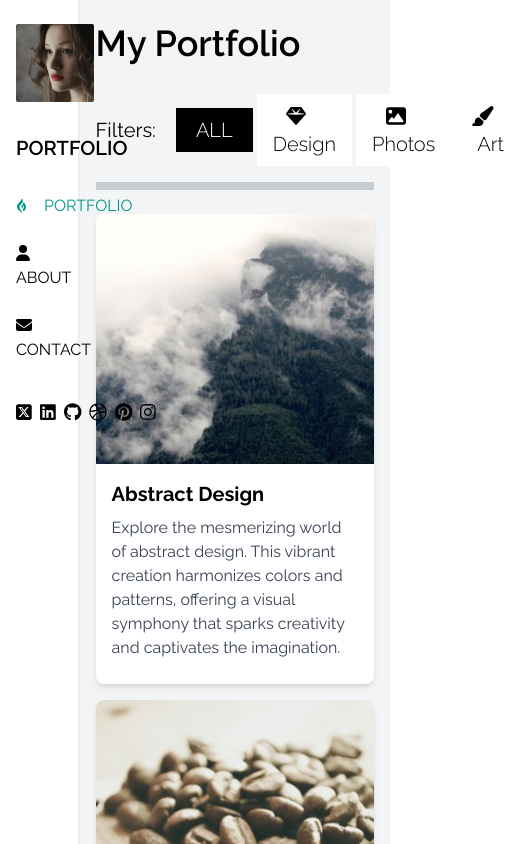
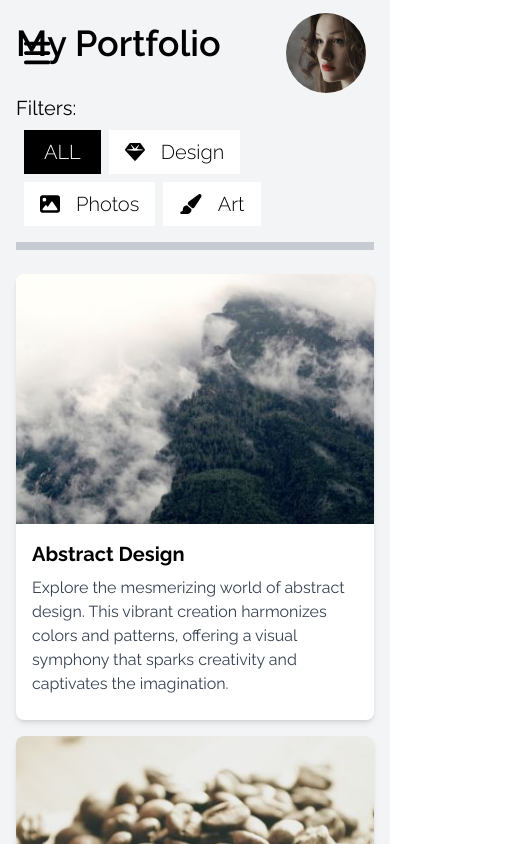
Before and after one commit to Metaverse-Nabeel/majesty_portfolio, a Next.js app: page / in a window 390 px wide. Shown: the top 844 px of the page, 526 px wide, since content can reach past the window. Built offline with nearby package versions, Linux system fonts and the light colour scheme.

Commit message:
Mobile navbar made for all screens

```diff
--- a/src/app/components/PortfolioHeader.tsx
+++ b/src/app/components/PortfolioHeader.tsx
@@ -11,14 +11,14 @@ const PortfolioHeader = () => {
 
   return (
     <>
-      <div className="flex flex-col">
+      <div className="flex flex-col md:mt-36">
         <h1 className="text-[36px] px-4 py-4 font-semibold">My Portfolio</h1>
-      <div className="flex space-x-1 items-center justify-start px-4 py-2 text-xl">
+      <div className="lg:flex md:flex md:flex-wrap sm:flex-wrap space-y-2 space-x-2 items-center justify-start px-4 py-2 text-xl">
         <p className="text-md mr-4">Filters:</p>
-        <button className={`px-5 py-2 ${category === "all" ? 'bg-black text-white' : 'bg-white text-black'} font-light text-black hover:bg-black hover:text-white uppercase`} onClick={() => dispatch(filterProjects("all"))}>All</button>
-        <button className={`px-4 py-2 ${category === "design" ? 'bg-black text-white' : 'bg-white text-black'} font-light text-black hover:bg-black hover:text-white`} onClick={() => dispatch(filterProjects("design"))}><FontAwesomeIcon icon={faGem} className="text-md pr-4"  />Design</button>
-        <button className={`px-4 py-2 ${category === "photos" ? 'bg-black text-white' : 'bg-white text-black'} font-light text-black hover:bg-black hover:text-white`} onClick={() => dispatch(filterProjects("photos"))}><FontAwesomeIcon icon={faImage} className="text-md pr-4"  />Photos</button>
-        <button className={`px-4 py-2 ${category === "art" ? 'bg-black text-white' : 'bg-white text-black'} font-light text-black hover:bg-black hover:text-white`} onClick={() => dispatch(filterProjects("art"))}><FontAwesomeIcon icon={faPaintBrush} className="text-md pr-4"  />Art</button>
+        <button className={`px-5 py-2 sm:my-2 ${category === "all" ? 'bg-black text-white' : 'bg-white text-black'} font-light text-black hover:bg-black hover:text-white uppercase`} onClick={() => dispatch(filterProjects("all"))}>All</button>
+        <button className={`px-4 py-2 sm:my-2 ${category === "design" ? 'bg-black text-white' : 'bg-white text-black'} font-light text-black hover:bg-black hover:text-white`} onClick={() => dispatch(filterProjects("design"))}><FontAwesomeIcon icon={faGem} className="text-md pr-4"  />Design</button>
+        <button className={`px-4 py-2 sm:my-2 ${category === "photos" ? 'bg-black text-white' : 'bg-white text-black'} font-light text-black hover:bg-black hover:text-white`} onClick={() => dispatch(filterProjects("photos"))}><FontAwesomeIcon icon={faImage} className="text-md pr-4"  />Photos</button>
+        <button className={`px-4 py-2 sm:my-2 ${category === "art" ? 'bg-black text-white' : 'bg-white text-black'} font-light text-black hover:bg-black hover:text-white`} onClick={() => dispatch(filterProjects("art"))}><FontAwesomeIcon icon={faPaintBrush} className="text-md pr-4"  />Art</button>
         </div>
         <div className="h-2 my-2 mx-4 mb-6 bg-gray-400/50 "/>
       </div>
--- a/src/app/components/Sidebar.tsx
+++ b/src/app/components/Sidebar.tsx
@@ -1,70 +1,269 @@
-"use client"
-import { FontAwesomeIcon } from '@fortawesome/react-fontawesome';
-import Image from 'next/image';
-import Link from 'next/link';
-import { faUser } from '@fortawesome/free-solid-svg-icons';
-import { faGripfire } from '@fortawesome/free-brands-svg-icons';
-import { faEnvelope } from '@fortawesome/free-solid-svg-icons/faEnvelope';
-import { faSquareXTwitter } from '@fortawesome/free-brands-svg-icons/faSquareXTwitter';
-import { faLinkedin } from '@fortawesome/free-brands-svg-icons/faLinkedin';
-import { faGithub } from '@fortawesome/free-brands-svg-icons/faGithub';
-import { faDribbble } from '@fortawesome/free-brands-svg-icons/faDribbble';
-import { faPinterest } from '@fortawesome/free-brands-svg-icons/faPinterest';
-import { faInstagram } from '@fortawesome/free-brands-svg-icons/faInstagram';
-import { useAppDispatch, useAppSelector } from '../store/hooks';
-import { changeActiveItem } from '../store/slices/sidebarSlice';
+"use client";
+import { FontAwesomeIcon } from "@fortawesome/react-fontawesome";
+import Image from "next/image";
+import Link from "next/link";
+import { faUser, faBars, faTimes } from "@fortawesome/free-solid-svg-icons";
+import { faGripfire } from "@fortawesome/free-brands-svg-icons";
+import { faEnvelope } from "@fortawesome/free-solid-svg-icons/faEnvelope";
+import { faSquareXTwitter } from "@fortawesome/free-brands-svg-icons/faSquareXTwitter";
+import { faLinkedin } from "@fortawesome/free-brands-svg-icons/faLinkedin";
+import { faGithub } from "@fortawesome/free-brands-svg-icons/faGithub";
+import { faDribbble } from "@fortawesome/free-brands-svg-icons/faDribbble";
+import { faPinterest } from "@fortawesome/free-brands-svg-icons/faPinterest";
+import { faInstagram } from "@fortawesome/free-brands-svg-icons/faInstagram";
+import { useAppDispatch, useAppSelector } from "../store/hooks";
+import { changeActiveItem } from "../store/slices/sidebarSlice";
+import { useState } from "react";
 
 const Sidebar: React.FC = () => {
-  let active = useAppSelector(state => state.activeItem.item);
+  let active = useAppSelector((state) => state.activeItem.item);
   const dispatch = useAppDispatch();
+  const [isMenuOpen, setMenuOpen] = useState(false);
+
+  const toggleMenu = () => {
+    setMenuOpen(!isMenuOpen);
+  };
 
   return (
-    <div className="bg-white text-black h-screen w-1/5 flex flex-col items-start fixed">
+    <>
+      {/* Navbar for Large Screens */}
+      <div className="hidden lg:flex bg-white text-black h-screen w-1/5 flex-col items-start fixed">
         {/* Profile Image */}
-      <Image width={120} height={120}
+        <Image
+          width={120}
+          height={120}
+          src="/images/profile_pic.jpg"
+          alt="Profile"
+          className="rounded-sm m-4 mt-6"
+        />
+        <div className="bg-white text-black h-screen w-[20%] flex flex-col items-start fixed">
+          {/* Profile Image */}
+          <Image
+            width={120}
+            height={120}
             src="/images/profile_pic.jpg"
             alt="Profile"
             className="rounded-sm m-4 mt-6"
           />
 
-      <h3 className='text-xl font-semibold uppercase mx-4 mt-4 mb-6'>Portfolio</h3>
+          <h3 className="text-xl font-semibold uppercase mx-4 mt-4 mb-6">
+            Portfolio
+          </h3>
 
           {/* Menu Buttons */}
           <nav className="w-full flex flex-col items-start">
-        <Link href="#portfolio" className={`w-full flex items-center text-md py-2 px-4 ${active === "portfolio" ? 'text-[#009688]' : ""} mb-2 hover:bg-gray-400 hover:text-black cursor-pointer uppercase`} onClick={()=> dispatch(changeActiveItem({type: "active", item: "portfolio"}))}>
-          <FontAwesomeIcon icon={faGripfire} className='text-md mr-4' />
-          Portfolio</Link>
-        <Link href="#about" className={`w-full text-md py-2 px-4 ${active === "about" ? 'text-[#009688]' : ""}  mb-2 hover:bg-gray-400  cursor-pointer uppercase`} onClick={()=> dispatch(changeActiveItem({type: "active", item: "about"}))}>
-        <FontAwesomeIcon icon={faUser} className='text-md mr-4' />
-          About</Link>
-        <Link href="#contact" className={`w-full text-md py-2 px-4 ${active === "contact" ? 'text-[#009688]' : ""}  mb-2 hover:bg-gray-400  cursor-pointer uppercase`} onClick={()=> dispatch(changeActiveItem({type: "active", item: "contact"}))}>
-          <FontAwesomeIcon icon={faEnvelope} className='text-md mr-4' />
-          Contact</Link>
+            <Link
+              href="#portfolio"
+              className={`w-full flex items-center text-md py-2 px-4 ${
+                active === "portfolio" ? "text-[#009688]" : ""
+              } mb-2 hover:bg-gray-400 hover:text-black cursor-pointer uppercase`}
+              onClick={() => {
+                toggleMenu();
+                dispatch(
+                  changeActiveItem({ type: "active", item: "portfolio" })
+                );
+              }}
+            >
+              <FontAwesomeIcon icon={faGripfire} className="text-md mr-4" />
+              Portfolio
+            </Link>
+            <Link
+              href="#about"
+              className={`w-full text-md py-2 px-4 ${
+                active === "about" ? "text-[#009688]" : ""
+              }  mb-2 hover:bg-gray-400  cursor-pointer uppercase`}
+              onClick={() => {
+                toggleMenu();
+                dispatch(changeActiveItem({ type: "active", item: "about" }));
+              }}
+            >
+              <FontAwesomeIcon icon={faUser} className="text-md mr-4" />
+              About
+            </Link>
+            <Link
+              href="#contact"
+              className={`w-full text-md py-2 px-4 ${
+                active === "contact" ? "text-[#009688]" : ""
+              }  mb-2 hover:bg-gray-400  cursor-pointer uppercase`}
+              onClick={() => {
+                toggleMenu();
+                dispatch(changeActiveItem({ type: "active", item: "contact" }));
+              }}
+            >
+              <FontAwesomeIcon icon={faEnvelope} className="text-md mr-4" />
+              Contact
+            </Link>
           </nav>
 
           {/* Social Media Icons */}
           <div className="mt-6 mx-4 flex space-x-2">
             {/* Add your social media icons here */}
             <a href="#" target="_blank" rel="noopener noreferrer">
-          <FontAwesomeIcon icon={faSquareXTwitter} className='text-lg hover:opacity-50 hover:text-xl' />
+              <FontAwesomeIcon
+                icon={faSquareXTwitter}
+                className="text-lg hover:opacity-50 hover:text-xl"
+              />
             </a>
             <a href="#" target="_blank" rel="noopener noreferrer">
-          <FontAwesomeIcon icon={faLinkedin} className='text-lg hover:opacity-50 hover:text-xl' />
+              <FontAwesomeIcon
+                icon={faLinkedin}
+                className="text-lg hover:opacity-50 hover:text-xl"
+              />
             </a>
             <a href="#" target="_blank" rel="noopener noreferrer">
-          <FontAwesomeIcon icon={faGithub} className='text-lg hover:opacity-50 hover:text-xl' />
+              <FontAwesomeIcon
+                icon={faGithub}
+                className="text-lg hover:opacity-50 hover:text-xl"
+              />
             </a>
             <a href="#" target="_blank" rel="noopener noreferrer">
-          <FontAwesomeIcon icon={faDribbble} className='text-lg hover:opacity-50 hover:text-xl' />
+              <FontAwesomeIcon
+                icon={faDribbble}
+                className="text-lg hover:opacity-50 hover:text-xl"
+              />
             </a>
             <a href="#" target="_blank" rel="noopener noreferrer">
-          <FontAwesomeIcon icon={faPinterest} className='text-lg hover:opacity-50 hover:text-xl' />
+              <FontAwesomeIcon
+                icon={faPinterest}
+                className="text-lg hover:opacity-50 hover:text-xl"
+              />
             </a>
             <a href="#" target="_blank" rel="noopener noreferrer">
-          <FontAwesomeIcon icon={faInstagram} className='text-lg hover:opacity-50 hover:text-xl' />
+              <FontAwesomeIcon
+                icon={faInstagram}
+                className="text-lg hover:opacity-50 hover:text-xl"
+              />
             </a>
           </div>
         </div>
+      </div>
+      {/* Hamburger Icon for Mobile */}
+      <div
+        className="lg:hidden cursor-pointer fixed z-10 w-full h-[5%] flex justify-between items-center mt-8"
+        onClick={toggleMenu}
+      >
+        {isMenuOpen ? (
+          <div className="flex w-[100vw] justify-end items-center mt-8">
+            <FontAwesomeIcon icon={faTimes} className="text-3xl" />
+          </div>
+        ) : (
+          <div className="flex w-[100vw] h-[20vh] px-6 justify-between items-center">
+            <FontAwesomeIcon icon={faBars} className="text-3xl" />
+            <Image
+              width={80}
+              height={80}
+              src="/images/profile_pic.jpg"
+              alt="Profile"
+              className="rounded-full"
+            />
+          </div>
+        )}
+      </div>
+      {/* Mobile Navbar */}
+      {isMenuOpen && (
+        <div className="lg:hidden bg-white text-black h-[100vh] w-full fixed top-0 left-0">
+          <div className="bg-white text-black flex flex-col items-start fixed">
+            {/* Profile Image */}
+            <Image
+              width={150}
+              height={150}
+              src="/images/profile_pic.jpg"
+              alt="Profile"
+              className="rounded-md m-4 mt-6"
+            />
+
+            <h3 className="text-xl font-semibold uppercase mx-4 mt-4 mb-6">
+              Portfolio
+            </h3>
+
+            {/* Menu Buttons */}
+            <nav className="w-[100vw] flex flex-col items-start">
+              <Link
+                href="#portfolio"
+                className={`w-full flex items-center text-md py-2 px-4 ${
+                  active === "portfolio" ? "text-[#009688]" : ""
+                } mb-2 hover:bg-gray-400 hover:text-black cursor-pointer uppercase`}
+                onClick={() =>
+                  dispatch(
+                    changeActiveItem({ type: "active", item: "portfolio" })
+                  )
+                }
+              >
+                <FontAwesomeIcon icon={faGripfire} className="text-md mr-4" />
+                Portfolio
+              </Link>
+              <Link
+                href="#about"
+                className={`w-full text-md py-2 px-4 ${
+                  active === "about" ? "text-[#009688]" : ""
+                }  mb-2 hover:bg-gray-400  cursor-pointer uppercase`}
+                onClick={() =>
+                  dispatch(changeActiveItem({ type: "active", item: "about" }))
+                }
+              >
+                <FontAwesomeIcon icon={faUser} className="text-md mr-4" />
+                About
+              </Link>
+              <Link
+                href="#contact"
+                className={`w-full text-md py-2 px-4 ${
+                  active === "contact" ? "text-[#009688]" : ""
+                }  mb-2 hover:bg-gray-400  cursor-pointer uppercase`}
+                onClick={() =>
+                  dispatch(
+                    changeActiveItem({ type: "active", item: "contact" })
+                  )
+                }
+              >
+                <FontAwesomeIcon icon={faEnvelope} className="text-md mr-4" />
+                Contact
+              </Link>
+            </nav>
+
+            {/* Social Media Icons */}
+            <div className="mt-6 mx-4 flex space-x-2">
+              {/* Add your social media icons here */}
+              <a href="#" target="_blank" rel="noopener noreferrer">
+                <FontAwesomeIcon
+                  icon={faSquareXTwitter}
+                  className="text-lg hover:opacity-50 hover:text-xl"
+                />
+              </a>
+              <a href="#" target="_blank" rel="noopener noreferrer">
+                <FontAwesomeIcon
+                  icon={faLinkedin}
+                  className="text-lg hover:opacity-50 hover:text-xl"
+                />
+              </a>
+              <a href="#" target="_blank" rel="noopener noreferrer">
+                <FontAwesomeIcon
+                  icon={faGithub}
+                  className="text-lg hover:opacity-50 hover:text-xl"
+                />
+              </a>
+              <a href="#" target="_blank" rel="noopener noreferrer">
+                <FontAwesomeIcon
+                  icon={faDribbble}
+                  className="text-lg hover:opacity-50 hover:text-xl"
+                />
+              </a>
+              <a href="#" target="_blank" rel="noopener noreferrer">
+                <FontAwesomeIcon
+                  icon={faPinterest}
+                  className="text-lg hover:opacity-50 hover:text-xl"
+                />
+              </a>
+              <a href="#" target="_blank" rel="noopener noreferrer">
+                <FontAwesomeIcon
+                  icon={faInstagram}
+                  className="text-lg hover:opacity-50 hover:text-xl"
+                />
+              </a>
+            </div>
+          </div>
+        </div>
+      )}
+    </>
   );
 };
 
--- a/src/app/page.tsx
+++ b/src/app/page.tsx
@@ -9,11 +9,11 @@ import Contact from "./sections/Contact";
 export default function Home() {
   return (
     <>
-      <main className="w-full h-screen bg-slate-300/40 grid grid-cols-10 gap-2">
-        <section className="col-span-2">
+      <main className="w-full h-screen sm:bg-slate-300/40 sm:grid sm:grid-cols-10 sm:gap-2">
+        <section className="sm:col-span-2">
         <Sidebar />
         </section>
-        <section className="col-span-8 bg-gray-100">
+        <section className="sm:col-span-8 bg-gray-100">
           <Portfolio />
           <AboutMe />
           <Packages/>
--- a/tailwind.config.ts
+++ b/tailwind.config.ts
@@ -18,6 +18,22 @@ const config: Config = {
         sans: ["var(--font-raleway)"],
       },
     },
+    screens: {
+      sm: "640px",
+      // => @media (min-width: 640px) { ... }
+
+      md: "768px",
+      // => @media (min-width: 768px) { ... }
+
+      lg: "1024px",
+      // => @media (min-width: 1024px) { ... }
+
+      xl: "1280px",
+      // => @media (min-width: 1280px) { ... }
+
+      "2xl": "1536px",
+      // => @media (min-width: 1536px) { ... }
+    },
   },
   plugins: [],
 };
```
Lines whose indentation alone changed are shown as unchanged.
